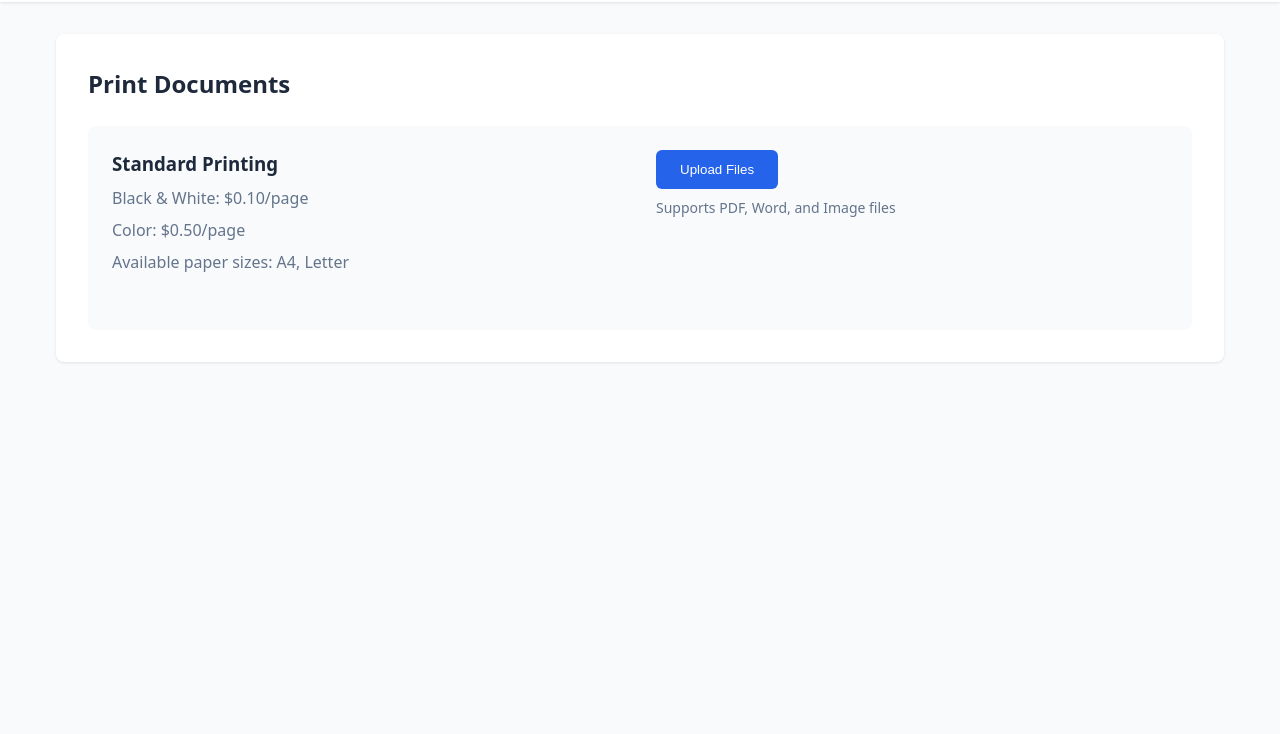
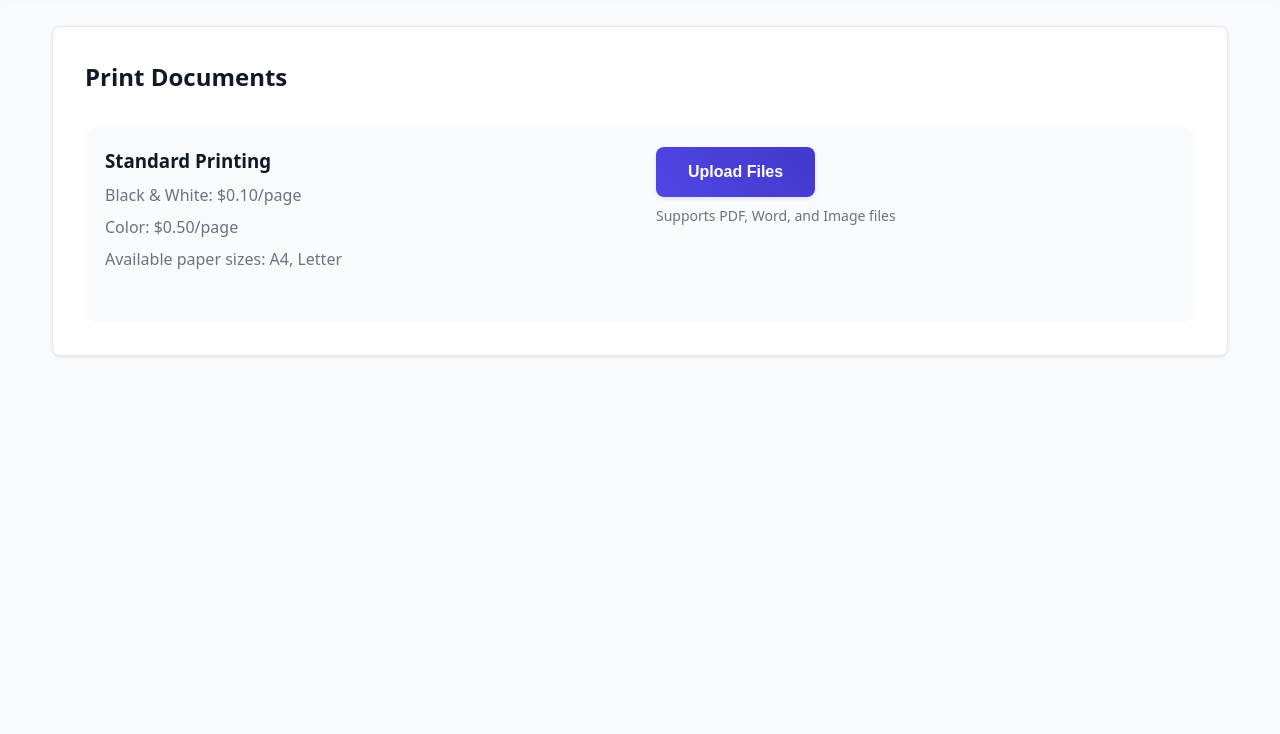
Before and after one commit to KrishGoya1/InkIt, a plain HTML site: page index.html in a window 1280 px wide. Shown: the part 66-800 px from the top of the page. Drawn offline with Linux system fonts and the light colour scheme; a script that the page names is missing.

Commit message:
UI small improvements

```diff
--- a/css/main.css
+++ b/css/main.css
@@ -6,21 +6,22 @@
 }
 
 :root {
-    --primary: #2563eb;
-    --primary-dark: #1d4ed8;
+    --primary: #4f46e5;
+    --primary-dark: #4338ca;
     --success: #16a34a;
     --error: #dc2626;
-    --background: #f8fafc;
+    --background: #f9fafb;
     --surface: #ffffff;
-    --text: #1e293b;
-    --text-light: #64748b;
+    --text: #111827;
+    --text-light: #6b7280;
+    --border-color: #e5e7eb;
     --spacing-xs: 0.5rem;
-    --spacing-sm: 1rem;
-    --spacing-md: 1.5rem;
+    --spacing-sm: 0.75rem;
+    --spacing-md: 1.25rem;
     --spacing-lg: 2rem;
     --spacing-xl: 3rem;
-    --border-radius: 8px;
-    --shadow: 0 1px 3px rgba(0,0,0,0.1);
+    --border-radius: 12px;
+    --shadow: 0 4px 6px rgba(0, 0, 0, 0.05);
 }
 
 body {
@@ -76,35 +77,41 @@ main {
     gap: var(--spacing-lg);
 }
 
-.upload-container,
-.print-options,
-.order-summary {
-    background: var(--surface);
-    border-radius: var(--border-radius);
-    padding: var(--spacing-lg);
-    box-shadow: var(--shadow);
+.upload-container {
+    background: white;
+    border-radius: 16px;
+    padding: 2.5rem;
+    margin-bottom: 2rem;
+    box-shadow: 0 4px 6px rgba(0, 0, 0, 0.05);
+    border: 1px solid var(--border-color);
 }
 
 .upload-box {
     display: grid;
-    grid-template-columns: 1fr auto;
-    gap: 2rem;
-    margin-top: 1.5rem;
+    grid-template-columns: 1.5fr 1fr;
+    gap: 3rem;
+    margin-top: 2rem;
+    background: var(--background);
+    border-radius: 12px;
+    padding: 2rem;
 }
 
 .primary-btn {
-    background: var(--primary);
+    background: linear-gradient(45deg, var(--primary) 0%, var(--primary-dark) 100%);
     color: white;
     border: none;
-    padding: 0.75rem 1.5rem;
-    border-radius: 6px;
+    padding: 1rem 2rem;
+    border-radius: 8px;
     cursor: pointer;
-    font-weight: 500;
-    transition: background-color 0.2s;
+    font-weight: 600;
+    font-size: 1rem;
+    transition: all 0.3s ease;
+    box-shadow: 0 2px 4px rgba(0, 0, 0, 0.1);
 }
 
 .primary-btn:hover {
-    background: var(--primary-dark);
+    transform: translateY(-2px);
+    box-shadow: 0 4px 8px rgba(0, 0, 0, 0.2);
 }
 
 /* Utility classes */
```
